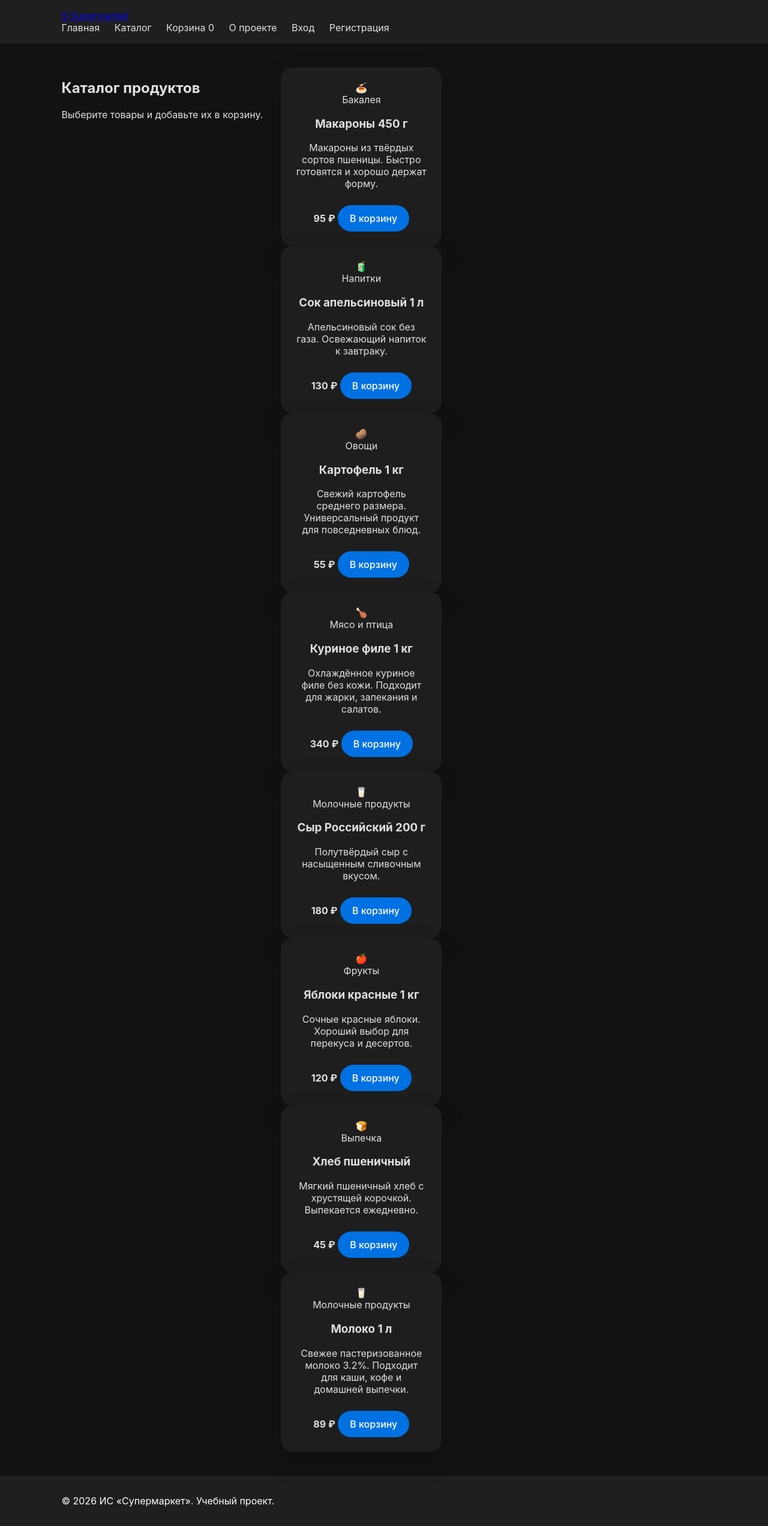
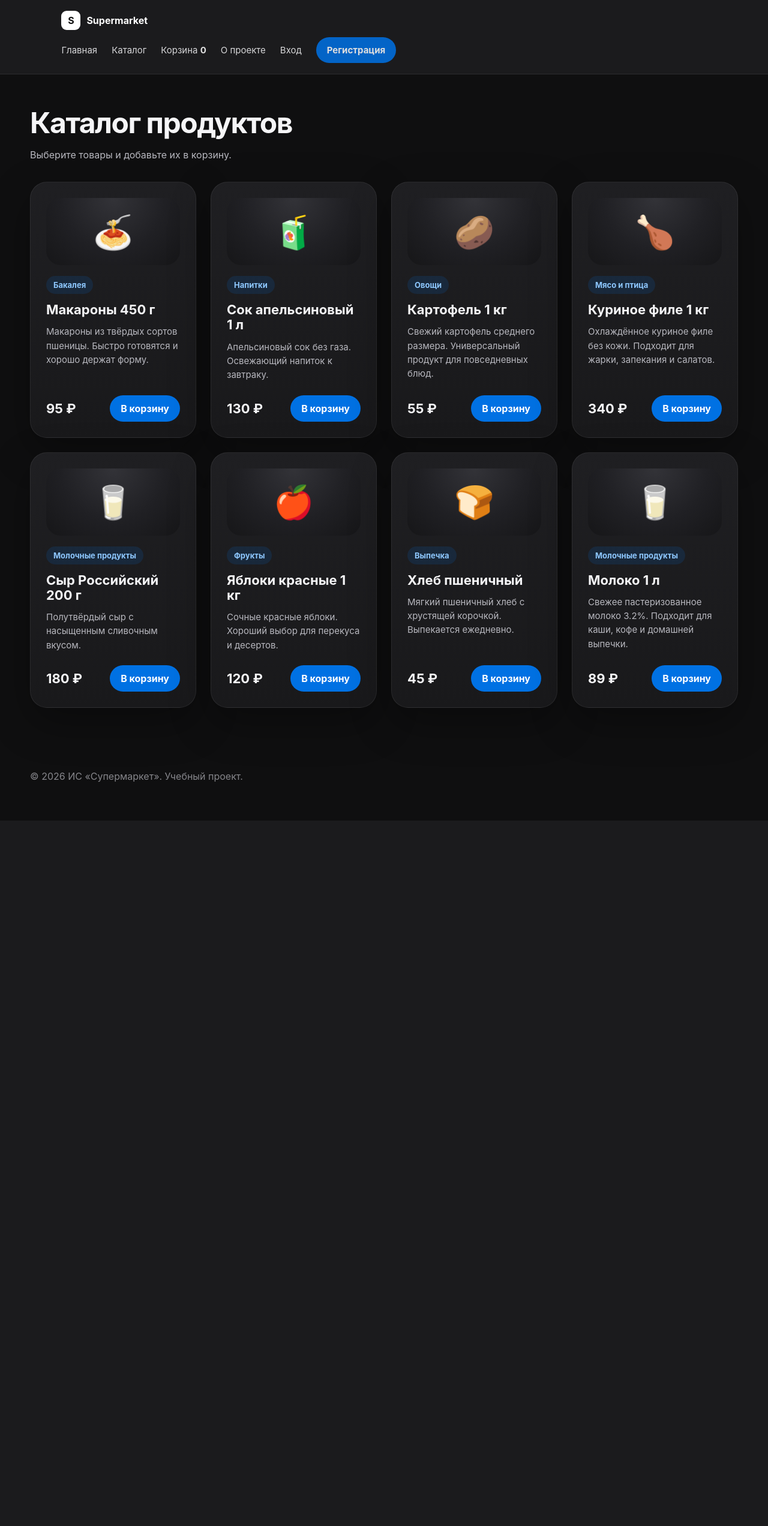
Before and after one commit to lilclipse/supermarket, a PHP site: page /supermarket/index.php?page=products in a window 1280 px wide. Shown: the whole page at 60% size. After the commit the page ends 1368 px from the top, so only its background shows below. Run offline with PHP 8.4, Linux system fonts and the light colour scheme; data comes from the database, SQL or seed files in the repository.

Commit message:
Исправил темную тему: нормальная сетка каталога и карточки товаров

```diff
--- a/assets/css/style_dark_catalog.css
+++ b/assets/css/style_dark_catalog.css
@@ -1,63 +1,267 @@
-/* Тёмная тема с красивой сеткой для каталога */
-body {
-    background-color: #121212;
-    color: #e0e0e0;
-    font-family: -apple-system, BlinkMacSystemFont, 'Segoe UI', Arial, sans-serif;
-    margin: 0;
+/* Тёмная тема для ИС «Супермаркет» */
+* {
+    box-sizing: border-box;
 }
 
-header, footer {
-    background-color: #1f1f1f;
+body {
+    margin: 0;
+    background: #0f0f10;
+    color: #f5f5f7;
+    font-family: -apple-system, BlinkMacSystemFont, 'Segoe UI', Arial, sans-serif;
+}
+
+.topbar,
+header {
+    background: rgba(29, 29, 31, 0.96);
+    border-bottom: 1px solid rgba(255, 255, 255, 0.08);
+    padding: 18px 8%;
+    position: sticky;
+    top: 0;
+    z-index: 20;
+}
+
+.brand,
+.logo {
     color: #ffffff;
-    padding: 16px 8%;
+    text-decoration: none;
+    font-weight: 700;
+}
+
+.brand {
+    display: inline-flex;
+    align-items: center;
+    gap: 10px;
+    margin-bottom: 12px;
+}
+
+.logo {
+    width: 32px;
+    height: 32px;
+    border-radius: 9px;
+    background: #ffffff;
+    color: #111111;
+    display: inline-flex;
+    align-items: center;
+    justify-content: center;
+}
+
+nav {
+    display: flex;
+    align-items: center;
+    gap: 24px;
+    flex-wrap: wrap;
 }
 
 nav a {
-    color: #e0e0e0;
+    color: #f5f5f7;
     text-decoration: none;
-    margin-right: 20px;
+    font-size: 15px;
+    opacity: 0.86;
+}
+
+nav a:hover {
+    opacity: 1;
+}
+
+.count,
+.badge {
+    color: #ffffff;
+    font-weight: 700;
 }
 
 main {
-    padding: 40px 8%;
-    display: flex;
-    flex-wrap: wrap;
-    gap: 30px;
+    width: min(1180px, calc(100% - 40px));
+    margin: 0 auto;
+    padding: 56px 0;
+    display: block;
+}
+
+.catalog-head {
+    margin-bottom: 32px;
+}
+
+.catalog-head h1,
+.hero h1,
+.hero h2 {
+    font-size: 48px;
+    line-height: 1.05;
+    letter-spacing: -1.5px;
+    margin: 0 0 16px;
+}
+
+.catalog-head p,
+.hero p,
+.product-card p {
+    color: #b8b8bf;
+    line-height: 1.55;
+}
+
+.products {
+    display: grid;
+    grid-template-columns: repeat(auto-fit, minmax(250px, 1fr));
+    gap: 24px;
+    align-items: stretch;
+}
+
+.product-card,
+.card,
+.panel,
+.form-card,
+.order-card {
+    background: linear-gradient(180deg, #1f1f22 0%, #19191b 100%);
+    border: 1px solid rgba(255, 255, 255, 0.07);
+    border-radius: 28px;
+    padding: 26px;
+    color: #f5f5f7;
+    box-shadow: 0 24px 70px rgba(0, 0, 0, 0.32);
 }
 
 .product-card {
-    background: #1e1e1e;
-    border-radius: 20px;
-    padding: 24px;
-    color: #e0e0e0;
-    box-shadow: 0 18px 45px rgba(0,0,0,0.15);
-    width: 220px;
-    text-align: center;
-    transition: transform 0.3s, box-shadow 0.3s;
+    min-height: 360px;
+    display: flex;
+    flex-direction: column;
+    transition: transform 0.22s ease, box-shadow 0.22s ease, border-color 0.22s ease;
 }
 
 .product-card:hover {
-    transform: translateY(-5px);
-    box-shadow: 0 25px 60px rgba(0,0,0,0.25);
+    transform: translateY(-6px);
+    border-color: rgba(0, 113, 227, 0.45);
+    box-shadow: 0 32px 90px rgba(0, 0, 0, 0.45);
 }
 
-.product-card img {
-    max-width: 100%;
-    border-radius: 12px;
-    margin-bottom: 12px;
+.product-preview {
+    height: 112px;
+    border-radius: 24px;
+    background: radial-gradient(circle at top, #333338 0%, #202024 55%, #161618 100%);
+    display: flex;
+    align-items: center;
+    justify-content: center;
+    margin-bottom: 18px;
 }
 
-.btn {
-    background-color: #0071e3;
+.product-preview span {
+    font-size: 54px;
+}
+
+.tag,
+.product-category {
+    display: inline-flex;
+    width: fit-content;
+    align-items: center;
+    background: rgba(0, 113, 227, 0.14);
+    color: #8ec8ff;
+    padding: 7px 12px;
+    border-radius: 999px;
+    font-size: 13px;
+    font-weight: 700;
+    margin-bottom: 14px;
+}
+
+.product-card h3 {
+    font-size: 22px;
+    line-height: 1.15;
+    margin: 0 0 12px;
+}
+
+.product-card p {
+    margin: 0;
+    flex: 1;
+    font-size: 15px;
+}
+
+.product-bottom {
+    display: flex;
+    align-items: center;
+    justify-content: space-between;
+    gap: 14px;
+    margin-top: 22px;
+}
+
+.product-bottom strong {
+    font-size: 22px;
+    white-space: nowrap;
+}
+
+.btn,
+button,
+.nav-pill {
+    background: #0071e3;
     color: #ffffff;
-    padding: 12px 20px;
+    border: 0;
+    padding: 12px 18px;
     border-radius: 999px;
     text-decoration: none;
-    font-weight: 500;
-    display: inline-block;
-    margin-top: 10px;
+    font-weight: 700;
+    cursor: pointer;
+    display: inline-flex;
+    align-items: center;
+    justify-content: center;
+    transition: background 0.2s ease, transform 0.2s ease;
 }
 
-.btn:hover {
-    background-color: #0080ff;
+.btn:hover,
+button:hover,
+.nav-pill:hover {
+    background: #0a84ff;
+    transform: translateY(-1px);
 }
+
+.flash {
+    background: rgba(0, 113, 227, 0.14);
+    color: #8ec8ff;
+    border: 1px solid rgba(0, 113, 227, 0.3);
+    border-radius: 18px;
+    padding: 14px 18px;
+    margin-bottom: 24px;
+}
+
+footer {
+    width: min(1180px, calc(100% - 40px));
+    margin: 0 auto;
+    padding: 32px 0 48px;
+    color: #86868b;
+}
+
+input,
+textarea,
+select {
+    width: 100%;
+    background: #1f1f22;
+    border: 1px solid rgba(255, 255, 255, 0.12);
+    color: #ffffff;
+    border-radius: 14px;
+    padding: 12px 14px;
+    margin: 8px 0 16px;
+}
+
+table {
+    width: 100%;
+    border-collapse: collapse;
+    background: #1b1b1e;
+    border-radius: 18px;
+    overflow: hidden;
+}
+
+th,
+td {
+    padding: 14px;
+    border-bottom: 1px solid rgba(255, 255, 255, 0.08);
+    text-align: left;
+}
+
+@media (max-width: 720px) {
+    .catalog-head h1,
+    .hero h1,
+    .hero h2 {
+        font-size: 34px;
+    }
+
+    .products {
+        grid-template-columns: 1fr;
+    }
+
+    .product-bottom {
+        flex-direction: column;
+        align-items: stretch;
+    }
+}
```
